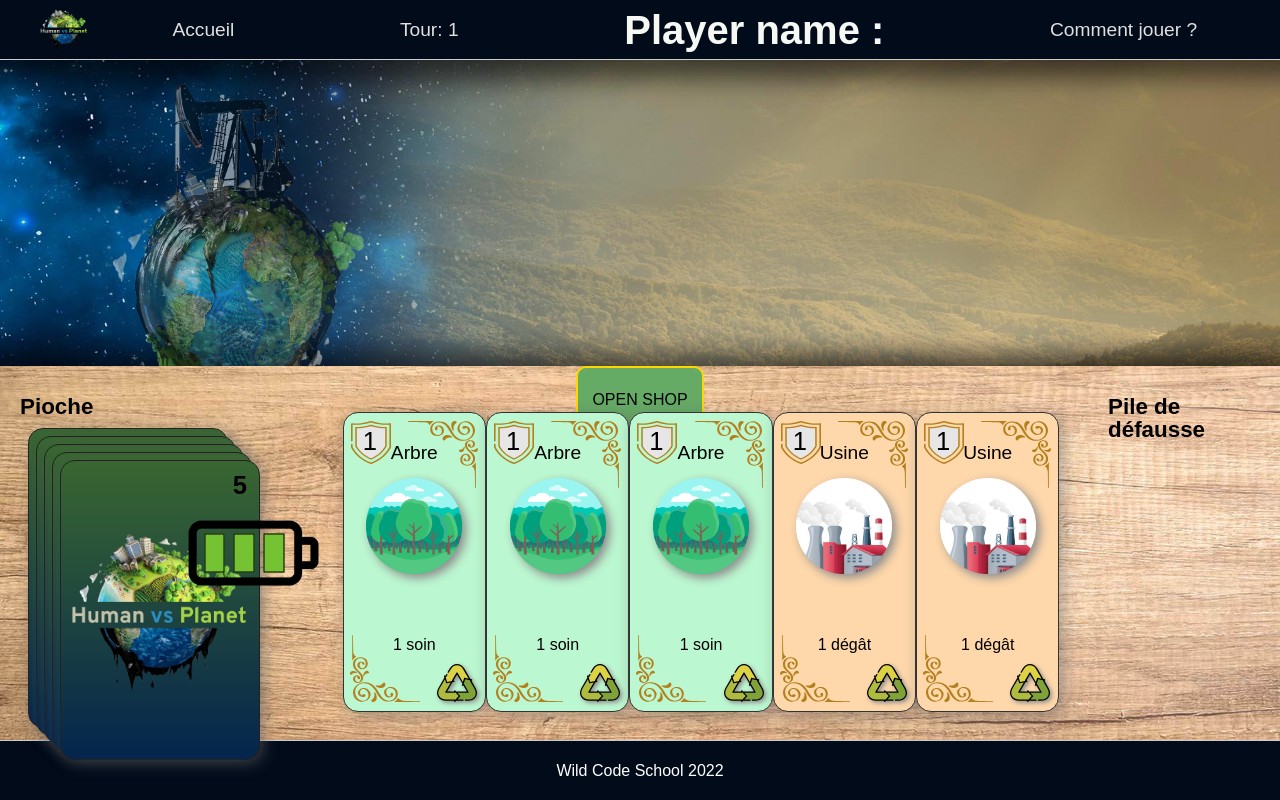
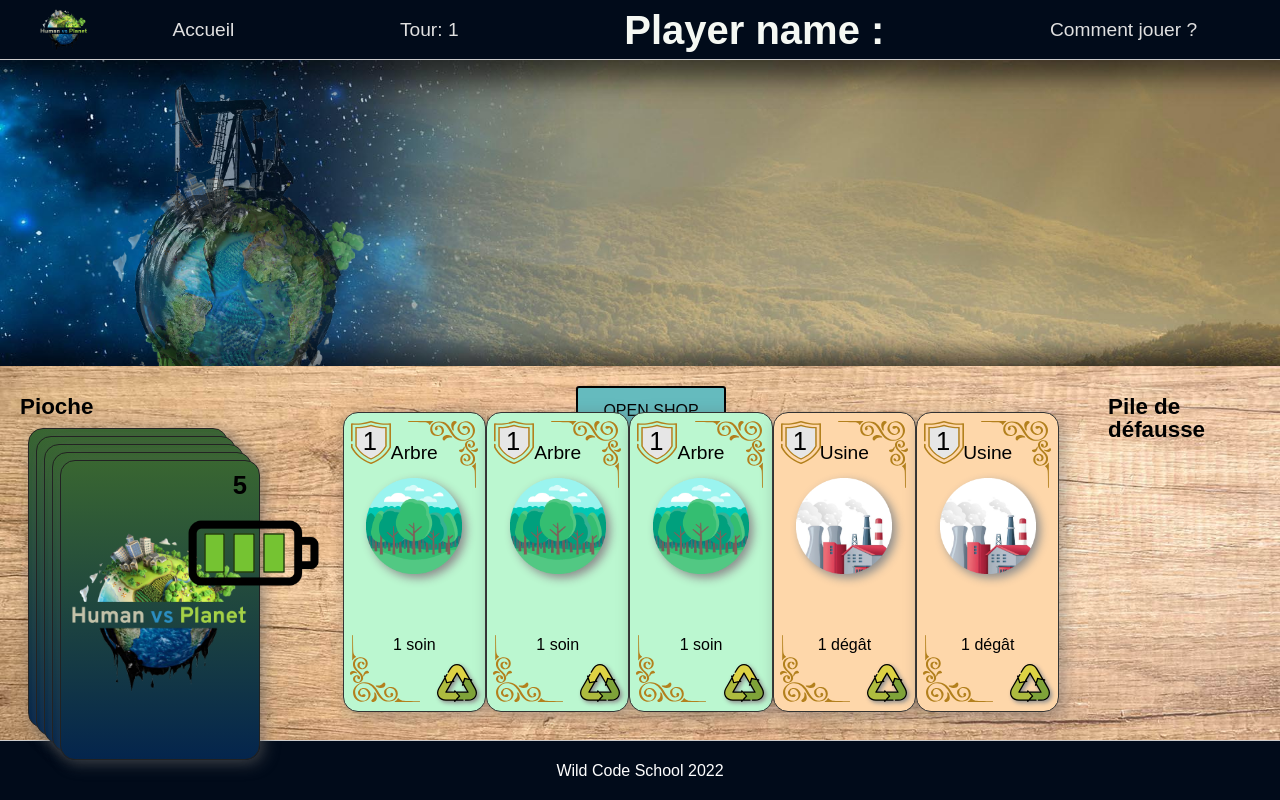
Before and after one commit to Zakari-B/WCS_First_Hackathon, a React (Create React App) app in the folder frontend/: page /Game in a window 1280 px wide. Built offline with nearby package versions, Linux system fonts and the light colour scheme.

Commit message:
Various fixes, refactoring some elements

```diff
--- a/frontend/src/components/Board.jsx
+++ b/frontend/src/components/Board.jsx
@@ -13,6 +13,7 @@ const Board = ({
   handlePlay,
   handleFinishTurn,
   shopOpen,
+  setShopOpen,
 }) => {
   return (
     <>
@@ -27,6 +28,7 @@ const Board = ({
           handlePlay={handlePlay}
           handleFinishTurn={handleFinishTurn}
           shopOpen={shopOpen}
+          setShopOpen={setShopOpen}
         />
       </div>
       <div className="Discard">
--- a/frontend/src/components/Hand.jsx
+++ b/frontend/src/components/Hand.jsx
@@ -9,6 +9,7 @@ const Hand = ({
   handlePlay,
   handleFinishTurn,
   shopOpen,
+  setShopOpen,
 }) => {
   return (
     <div className="HandInner">
@@ -17,6 +18,16 @@ const Hand = ({
           PLAY
         </button>
       ) : null}
+
+      {!shopOpen && (
+        <button
+          className="ShopButton"
+          type="button"
+          onClick={() => setShopOpen(true)}
+        >
+          OPEN SHOP
+        </button>
+      )}
 
       {shopOpen && (
         <button
--- a/frontend/src/components/Shop.jsx
+++ b/frontend/src/components/Shop.jsx
@@ -4,12 +4,10 @@ import CardsContext from "../contexts/CardsContext";
 
 const Shop = ({
   shopOpen,
-  toggleShop,
   cardsHand,
   cardsDiscard,
   cardsDrawPile,
   buyCard,
-  setShopOpen,
 }) => {
   const { cardsList } = useContext(CardsContext);
   const [choices, setChoices] = useState();
@@ -22,18 +20,13 @@ const Shop = ({
     );
   };
   const pickCards = () => {
-    // console.log(
-    //   "Picking cards !!!!!!!!!!!!!!!!!!!!!!!!!!!!!!!!!!!!!!!!!!!!!!!!!!!!!!!!!!!!!!!!!!!!!!!!!"
-    // );
     const available = checkAlreadyExist();
     const cardsInShop = [];
     while (cardsInShop.length < Math.min(5, available.length)) {
       const randomIndex = Math.floor(Math.random() * available.length);
-      // console.log("randomIndex", randomIndex);
       if (!cardsInShop.includes(available[randomIndex].id))
         cardsInShop.push(available[randomIndex].id);
     }
-    // console.log("cards in shop : " + cardsInShop);
     setChoices(
       available
         .filter((card) => cardsInShop.includes(card.id))
@@ -48,17 +41,6 @@ const Shop = ({
   }, [cardsHand, cardsDiscard, cardsDrawPile]);
 
   return (
-    <>
-      {!shopOpen && (
-        <button
-          className="ShopButton"
-          type="button"
-          onClick={() => setShopOpen(true)}
-        >
-          OPEN SHOP
-        </button>
-      )}
-
     <div className="ShopDiv">
       {shopOpen
         ? choices &&
@@ -67,7 +49,6 @@ const Shop = ({
           ))
         : null}
     </div>
-    </>
   );
 };
 
--- a/frontend/src/contexts/CardsContext.jsx
+++ b/frontend/src/contexts/CardsContext.jsx
@@ -10,7 +10,6 @@ export function CardsContextProvider({ children }) {
   const [cardsList, setCardsList] = useState(data);
 
   return (
-    // eslint-disable-next-line react/jsx-no-constructed-context-values
     <CardsContext.Provider value={{ cardsList, setCardsList }}>
       {children}
     </CardsContext.Provider>
--- a/frontend/src/contexts/EarthHealthContext.jsx
+++ b/frontend/src/contexts/EarthHealthContext.jsx
@@ -1,15 +1,12 @@
 import React, { createContext, useState } from "react";
-// create the context object here…
+
 const EarthHealthContext = createContext();
 export default EarthHealthContext;
-// and then export a wrapper that manages state :
 
-// eslint-disable-next-line react/prop-types
 export function EarthHealthContextProvider({ children }) {
   const [hearthHealth, setHearthHealth] = useState(0);
 
   return (
-    // eslint-disable-next-line react/jsx-no-constructed-context-values
     <EarthHealthContext.Provider value={{ hearthHealth, setHearthHealth }}>
       {children}
     </EarthHealthContext.Provider>
--- a/frontend/src/contexts/EnergyContext.jsx
+++ b/frontend/src/contexts/EnergyContext.jsx
@@ -1,15 +1,12 @@
 import React, { createContext, useState } from "react";
-// create the context object here…
+
 const EnergyContext = createContext();
 export default EnergyContext;
-// and then export a wrapper that manages state :
 
-// eslint-disable-next-line react/prop-types
 export function EnergyContextProvider({ children }) {
   const [energy, setEnergy] = useState(3);
 
   return (
-    // eslint-disable-next-line react/jsx-no-constructed-context-values
     <EnergyContext.Provider value={{ energy, setEnergy }}>
       {children}
     </EnergyContext.Provider>
--- a/frontend/src/contexts/PlayerContext.jsx
+++ b/frontend/src/contexts/PlayerContext.jsx
@@ -1,15 +1,12 @@
 import React, { createContext, useState } from "react";
-// create the context object here…
+
 const PlayerContext = createContext();
 export default PlayerContext;
-// and then export a wrapper that manages state :
 
-// eslint-disable-next-line react/prop-types
 export function PlayerContextProvider({ children }) {
   const [playerName, setPlayerName] = useState("");
 
   return (
-    // eslint-disable-next-line react/jsx-no-constructed-context-values
     <PlayerContext.Provider value={{ playerName, setPlayerName }}>
       {children}
     </PlayerContext.Provider>
--- a/frontend/src/pages/Game.jsx
+++ b/frontend/src/pages/Game.jsx
@@ -290,7 +290,6 @@ OK                   Energie NOK ? Ne pas jouer
               cardsDiscard={cardsDiscard}
               cardsDrawPile={cardsDrawPile}
               buyCard={buyCard}
-              setShopOpen={setShopOpen}
             />
           </div>
         </div>
@@ -305,6 +304,7 @@ OK                   Energie NOK ? Ne pas jouer
             handlePlay={handlePlay}
             handleFinishTurn={handleFinishTurn}
             shopOpen={shopOpen}
+            setShopOpen={setShopOpen}
           />
         </div>
       </div>
--- a/frontend/src/pages/Start.jsx
+++ b/frontend/src/pages/Start.jsx
@@ -20,18 +20,6 @@ const Start = () => {
           Bienvenue sur Human vs Planet ! <br /> <br /> Un jeu qui vous invite à
           prendre parti pour soit sauver la planète, soit participer activement
           à sa destruction.
-					<html lang="en">
-						<head>
-							<meta charset="UTF-8" />
-							<meta http-equiv="X-UA-Compatible" content="IE=edge" />
-							<meta
-								name="viewport"
-								content="width=device-width, initial-scale=1.0"
-							/>
-							<title>Document</title>
-						</head>
-						<body></body>
-					</html>
         </p>
       </div>
       <div className="startContainer">
--- a/frontend/src/styles/Board.scss
+++ b/frontend/src/styles/Board.scss
@@ -29,40 +29,40 @@
     padding-bottom: 1%
 }
 
-.PlayButton {
-    position:absolute;
-    z-index: 1;
-    top:45%;
-    left:35%;
-    height:10%;
-    width:10%;
-    border-radius:10px;
-    background-color:rgb(101, 170, 101);
-}
+// .PlayButton {
+//     position:absolute;
+//     z-index: 1;
+//     top:45%;
+//     left:35%;
+//     height:10%;
+//     width:10%;
+//     border-radius:10px;
+//     background-color:rgb(101, 170, 101);
+// }
 
-.finishButton{
-    position:absolute;
-    z-index: 1;
-    top:45%;
-    left:45%;
-    height:10%;
-    width:10%;
-    border: 2px solid gold;
-    border-radius:10px;
-    background-color:rgb(101, 170, 101);
-}
+// .finishButton{
+//     position:absolute;
+//     z-index: 1;
+//     top:45%;
+//     left:45%;
+//     height:10%;
+//     width:10%;
+//     border: 2px solid gold;
+//     border-radius:10px;
+//     background-color:rgb(101, 170, 101);
+// }
 
-.ShopButton {
-    position:absolute;
-    z-index: 1;
-    top:45%;
-    left:45%;
-    height:10%;
-    width:10%;
-    border: 2px solid gold;
-    border-radius:10px;
-    background-color:rgb(101, 170, 101);
-}
+// .ShopButton {
+//     position:absolute;
+//     z-index: 1;
+//     top:45%;
+//     left:45%;
+//     height:10%;
+//     width:10%;
+//     border: 2px solid gold;
+//     border-radius:10px;
+//     background-color:rgb(101, 170, 101);
+// }
 
 .testButton {
     position:absolute;
--- a/frontend/src/styles/Elements.scss
+++ b/frontend/src/styles/Elements.scss
@@ -17,14 +17,26 @@
     background-color:rgb(101, 187, 190);
 }
 
-.finishButton {
+.ShopButton {
     position:absolute;
     z-index: 1;
     top: 20px;
-    left:55%;
+    left:45%;
     height: 50px;
     width:150px;
     border-radius:3px;
     border: 2px solid #000000;
     background-color:rgb(101, 187, 190);
 }
+
+.finishButton {
+    position:absolute;
+    z-index: 1;
+    top: 20px;
+    left:45%;
+    height: 50px;
+    width:150px;
+    border-radius:3px;
+    border: 2px solid #000000;
+    background-color:rgb(101, 187, 190);
+}
```
Also changed, not shown: frontend/src/pages/Global.jsx (+71 -37 lines). Lines whose indentation alone changed are shown as unchanged.
